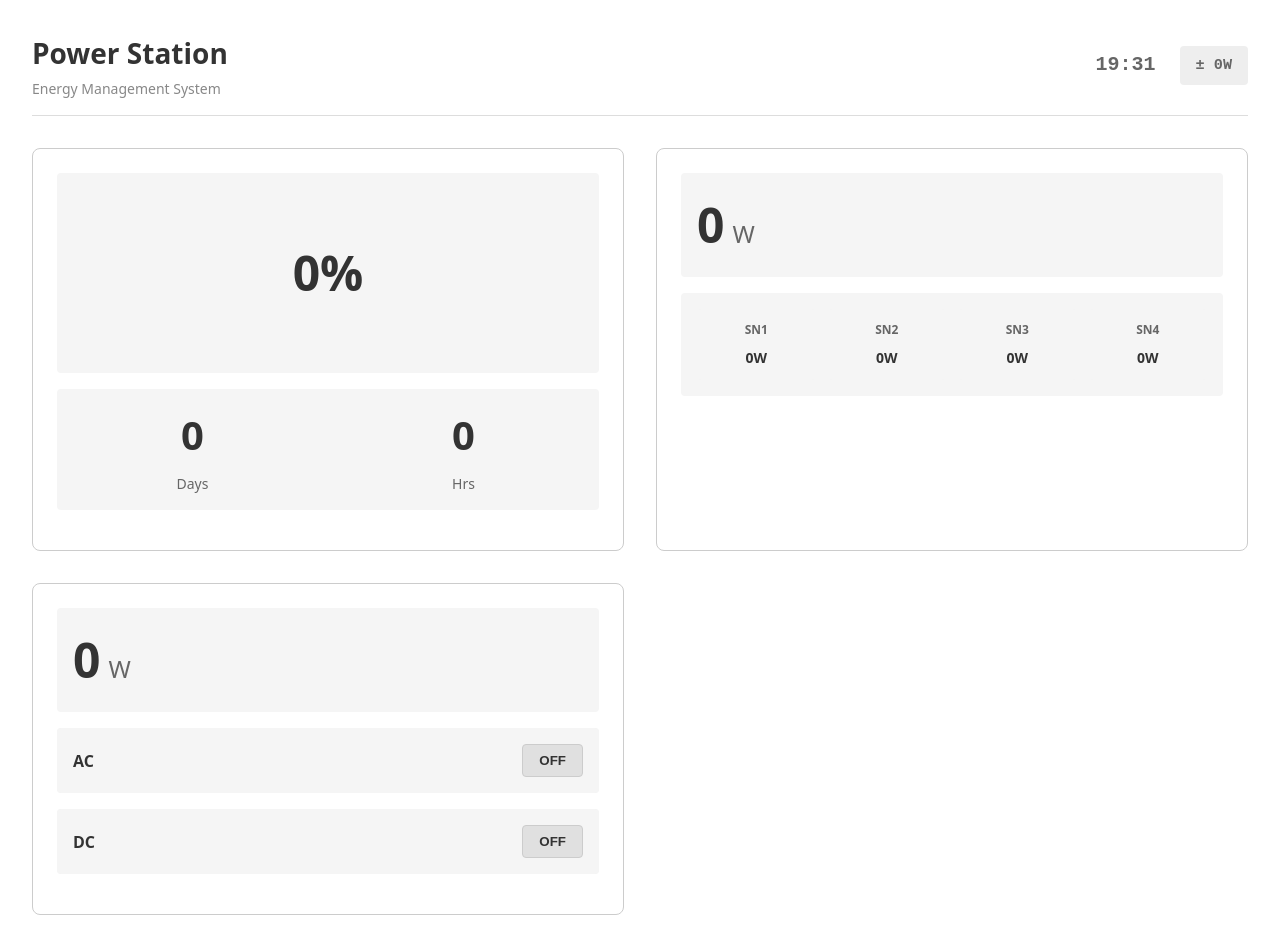
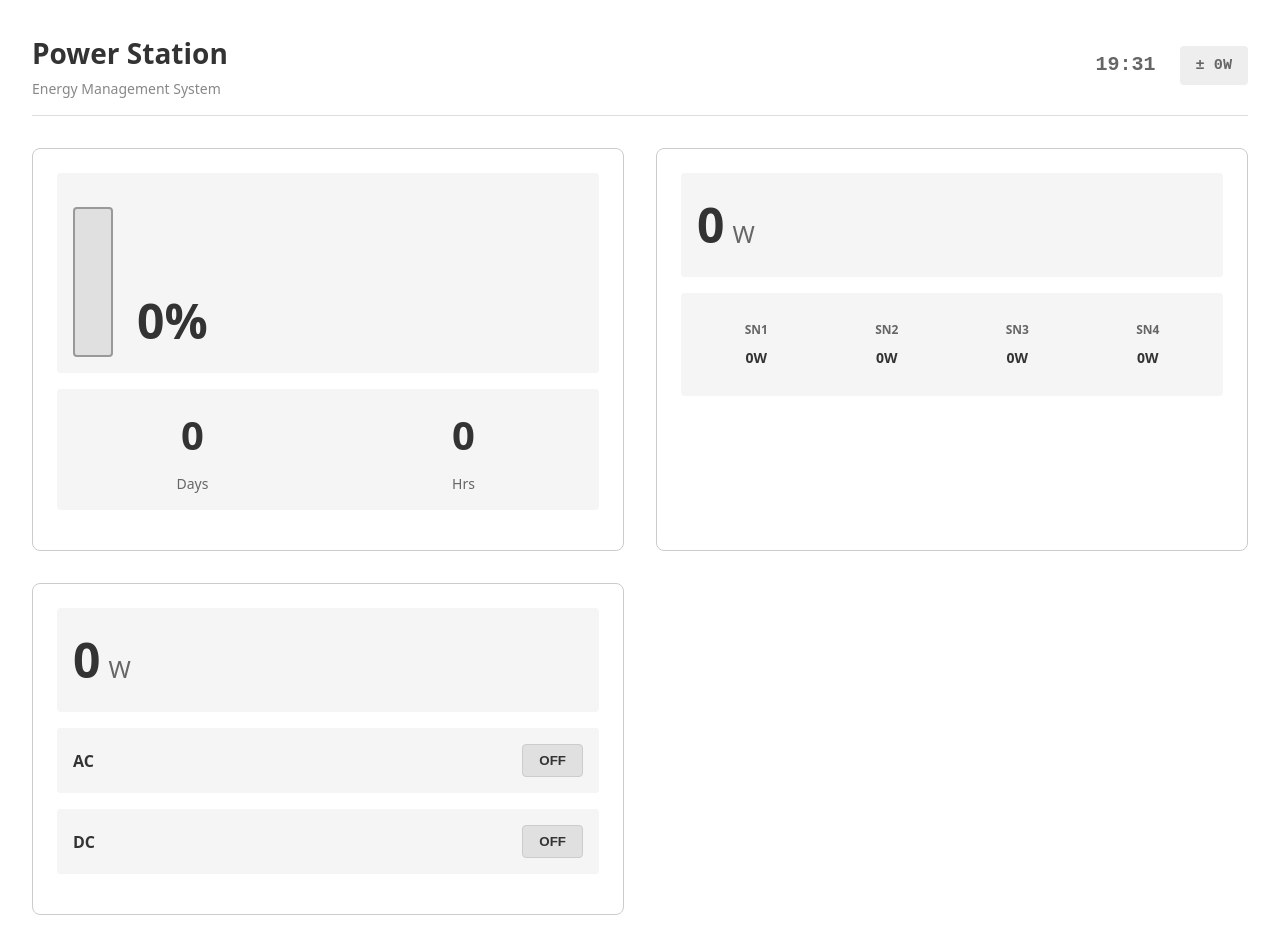
Before and after one commit to VermiNew/energy-monitoring-system, a React (Vite) app: page / in a window 1280 px wide. Built offline with nearby package versions, Linux system fonts and the light colour scheme.

Commit message:
feat: add vertical battery visual with color indicator

```diff
--- a/src/App.css
+++ b/src/App.css
@@ -90,13 +90,33 @@
 .battery-container {
   min-height: 200px;
   display: flex;
-  align-items: center;
-  justify-content: center;
+  gap: 1.5rem;
+  align-items: flex-end;
+}
+
+.battery-visual {
+  width: 40px;
+  height: 150px;
+  background: #e0e0e0;
+  border: 2px solid #999;
+  border-radius: 4px;
+  overflow: hidden;
+  position: relative;
+}
+
+.battery-bar {
+  width: 100%;
+  background: #333;
+  position: absolute;
+  bottom: 0;
+  transition: height 0.3s ease, background-color 0.3s ease;
 }
 
 .battery-display {
   font-size: 3rem;
   font-weight: bold;
+  display: flex;
+  align-items: center;
 }
 
 .battery-percentage {
--- a/src/components/BatterySection.tsx
+++ b/src/components/BatterySection.tsx
@@ -5,9 +5,25 @@ export function BatterySection() {
   const [availableDays] = useState(0)
   const [availableHours] = useState(0)
 
+  const getBatteryColor = () => {
+    if (batteryLevel > 50) return '#10b981'
+    if (batteryLevel > 20) return '#f59e0b'
+    return '#ef4444'
+  }
+
   return (
     <section className="battery-section">
       <div className="battery-container">
+        <div className="battery-visual">
+          <div
+            className="battery-bar"
+            style={{
+              height: `${batteryLevel}%`,
+              backgroundColor: getBatteryColor(),
+              transition: 'all 0.3s ease'
+            }}
+          />
+        </div>
         <div className="battery-display">
           <span className="battery-percentage">{batteryLevel}%</span>
         </div>
```
